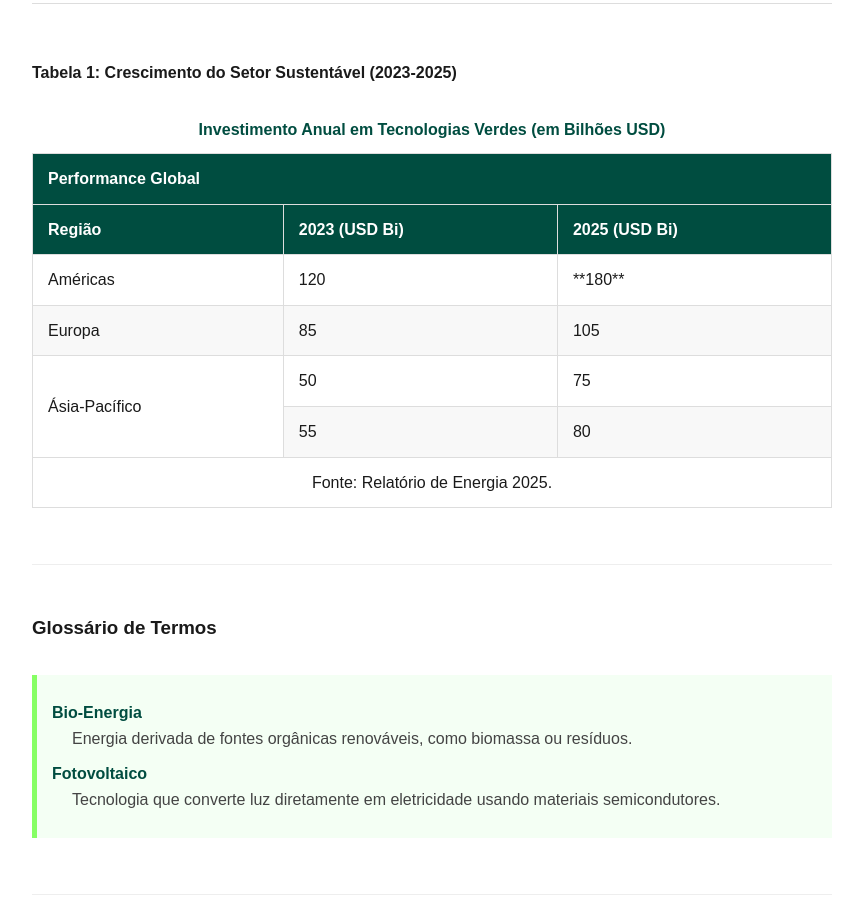
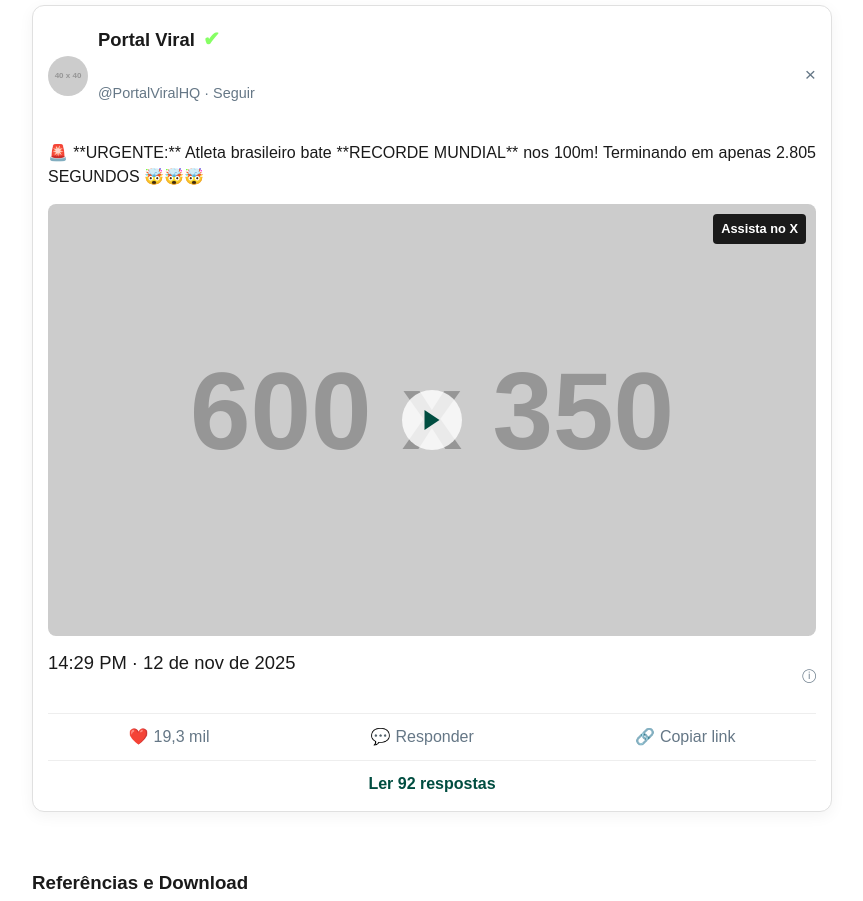
Before and after one commit to Airam-D/Portal-de-Not-cias-Interativo, a plain HTML site: page noticia2.html in a window 1280 px wide. Shown: the part 1314-2215 px from the top of the page, without its empty margins (208-1071 px from the left). Drawn offline with Linux system fonts and the light colour scheme; placeholder pictures from the web are drawn by us.

Commit message:
finalizando a noticia 2

```diff
--- a/css/style.css
+++ b/css/style.css
@@ -502,3 +502,165 @@ main article dd {
   background-color: var(--verde-escuro);
   color: var(--branco-fundo);
 }
+
+.social-card {
+  border: 1px solid #e0e0e0;
+  border-radius: 12px;
+  padding: 15px;
+  margin-bottom: 2rem;
+  background-color: var(--branco-fundo);
+  box-shadow: 0 4px 15px rgba(0, 0, 0, 0.05);
+}
+
+/* 10.1. Cabeçalho (Avatar e Info) */
+.card-header {
+  display: flex;
+  align-items: center;
+  margin-bottom: 10px;
+  position: relative;
+}
+
+.profile-pic {
+  width: 40px;
+  height: 40px;
+  border-radius: 50%;
+  margin-right: 10px;
+}
+
+.user-info {
+  line-height: 1.2;
+}
+
+.username {
+  font-weight: bold;
+  color: var(--preto-texto);
+}
+
+.verified {
+  color: var(--verde-claro);
+  font-size: 1.1em;
+  margin-left: 3px;
+}
+
+.handle {
+  color: #657786;
+  font-size: 0.9em;
+}
+
+.close-icon {
+  position: absolute;
+  right: 0;
+  font-size: 1.2rem;
+  color: #657786;
+  cursor: pointer;
+}
+
+/* 10.2. Texto do Post */
+.post-text {
+  font-size: 1rem;
+  margin-bottom: 15px;
+  line-height: 1.5;
+}
+
+.post-text strong {
+  color: var(--verde-escuro);
+}
+
+/* 10.3. Vídeo Placeholder */
+.video-container {
+  position: relative;
+  width: 100%;
+  /* Mantém a proporção de 16:9 (ou 9/16 de 100% para altura) */
+  padding-top: 56.25%;
+  margin-bottom: 10px;
+  border-radius: 8px;
+  overflow: hidden;
+  cursor: pointer;
+}
+
+.video-thumbnail {
+  position: absolute;
+  top: 0;
+  left: 0;
+  width: 100%;
+  height: 100%;
+  object-fit: cover;
+}
+
+.play-button-overlay {
+  position: absolute;
+  top: 50%;
+  left: 50%;
+  transform: translate(-50%, -50%);
+  width: 60px;
+  height: 60px;
+  background-color: rgba(255, 255, 255, 0.8);
+  border-radius: 50%;
+  display: flex;
+  justify-content: center;
+  align-items: center;
+  z-index: 10;
+}
+
+.play-icon {
+  fill: var(--verde-escuro);
+  width: 30px;
+  height: 30px;
+}
+
+.watch-tag {
+  position: absolute;
+  top: 10px;
+  right: 10px;
+  background-color: var(--preto-texto);
+  color: var(--branco-fundo);
+  padding: 5px 8px;
+  border-radius: 4px;
+  font-size: 0.8em;
+  font-weight: bold;
+}
+
+/* 10.4. Metadados e Ações */
+.post-meta {
+  display: flex;
+  justify-content: space-between;
+  align-items: center;
+  color: #657786;
+  font-size: 0.85em;
+  padding-bottom: 10px;
+}
+
+.post-actions {
+  display: flex;
+  justify-content: space-around;
+  padding: 10px 0;
+  border-top: 1px solid #eee;
+  border-bottom: 1px solid #eee;
+}
+
+.action-item {
+  display: flex;
+  align-items: center;
+  color: #657786;
+  cursor: pointer;
+  transition: color 0.3s;
+}
+
+.action-item:hover {
+  color: var(--verde-claro);
+}
+
+.action-item .icon {
+  margin-right: 5px;
+}
+
+/* 10.5. Rodapé (Respostas) */
+.post-footer {
+  text-align: center;
+  padding-top: 10px;
+}
+
+.post-footer a {
+  color: var(--verde-escuro);
+  font-weight: bold;
+}
--- a/noticia2.html
+++ b/noticia2.html
@@ -20,7 +20,6 @@
       <nav>
         <ul>
           <li><a href="index.html">Início</a></li>
-          <li><a href="noticia.html">Notícias</a></li>
           <li><a href="contato.html">Contato</a></li>
         </ul>
       </nav>
@@ -28,16 +27,18 @@
 
     <main>
       <article>
-        <h1>O Crescimento Explosivo da Tecnologia Sustentável em 2025</h1>
+        <h1>Speed quebra recorde da NBA e "assusta" Kevin Durant.</h1>
 
         <h2>
-          Inovações em energia solar e materiais biodegradáveis lideram a
-          mudança global.
+          Influenciador fez teste para comparar sua aptidão atlética com a de
+          jovens que tentam entrar na liga de basquete, surpreendendo lenda do
+          esporte com sua velocidade.
         </h2>
 
         <p>
           <small
-            >Por: **Ana Silva** | Publicado em: 26 de Novembro de 2025</small
+            >Por: **Airam D' Avilla Costa** | Publicado em: 26 de Novembro de
+            2025</small
           >
         </p>
 
@@ -45,116 +46,100 @@
 
         <section id="introducao">
           <p>
-            O ano de 2025 está sendo um marco para a sustentabilidade. A demanda
-            por soluções que reduzam o impacto ambiental nunca foi tão forte.
-            Nossa pesquisa mostra que os investimentos subiram **mais de 40%**
-            no último trimestre, impulsionados pela conscientização pública.
+            O influenciador Speed surpreendeu ao fazer um teste físico no nível
+            dos jogadores da NBA, assustando até mesmo Kevin Durant, lenda do
+            basquete americano, hoje no Houston Rockets.
             <br />
             <br />
-            A principal revolução reside na aplicação de novos materiais e na
-            otimização de processos existentes.
+            Durante o teste, Speed alcançou uma velocidade máxima de
+            impressionantes **45 km/h**, superando a média dos atletas da liga,
+            que geralmente fica em torno de 32 km/h.
           </p>
-
-          <figure>
-            <img
-              src="img/painel_solar_bio.jpg"
-              alt="Imagem de painéis solares feitos de material biodegradável"
-              title="Painéis Solares de Terceira Geração"
-              width="800"
-              height="450"
-            />
-            <figcaption>Fonte: Laboratório de Bio-Energia Global.</figcaption>
-          </figure>
         </section>
 
         <section id="detalhes-tecnicos">
-          <h3>A Química por Trás dos Novos Painéis Fotovoltaicos</h3>
+          <h3>Detalhes Técnicos do Teste e Reação de Kevin Durant</h3>
 
           <p>
-            A nova geração de painéis utiliza compostos orgânicos na fórmula
-            $C_6H_{12}O_6$ para otimizar a conversão. A eficiência dos painéis
-            atingiu a marca de $32^{\circ}$ C (32 graus Celsius), um recorde.
-            Isso significa que, a cada $1m^2$ de superfície, a produção de
-            energia é <sup>3</sup> vezes maior que a tecnologia anterior. Este
-            avanço é de fundamental importância (<sup>1</sup>) para o futuro
-            energético.
+            Famoso no Youtube com o canal IShowSpeed, ele se propôs a fazer a
+            avaliação de jovens que querem virar profissionais, se colocando a
+            prova em uma série de situações. Uma delas foi dar um sprint: correr
+            em velocidade máxima em 3/4 da quadra (cerca de 22 metros).
           </p>
 
           <p>
-            O desenvolvimento dessa tecnologia exigiu um esforço global e a
-            colaboração de diversos centros de pesquisa. É **fundamental**
-            entender a complexidade (<em>e os riscos</em>) envolvida na
-            transição energética.
+            Speed mostrou que fez o trecho em 2,80 segundos, enquanto o recorde
+            atual é de 2,87, de Devin Carter. Se a marca for comprovada
+            oficialmente, poderia entrar para instituições como o Guinness Book.
+            A ideia do vídeo postado nesta quarta (12) era comparar o
+            influenciador, de 20 anos, a outros jovens que desejam entrar na
+            liga americana de basquete. E não foi só em sprint que Speed mostrou
+            aptidão atlética. Ele terminou o circuito com obstáculos proposto
+            por Durant em 10,41 segundos, sendo que o recorde da NBA é 9,65. "É
+            uma aberração atlética, no contexto certo pode chegar no seu
+            potencial máximo", elogiou o jogador da NBA.
           </p>
         </section>
 
         <hr />
 
-        <section id="dados-estatisticos">
-          <h4>Tabela 1: Crescimento do Setor Sustentável (2023-2025)</h4>
+        <div class="social-card">
+          <div class="card-header">
+            <img
+              src="https://placehold.co/40x40/004D40/FFFFFF?text=P"
+              alt="Avatar do Usuário"
+              class="profile-pic"
+            />
+            <div class="user-info">
+              <p class="username">
+                Portal Viral <span class="verified">✔</span>
+              </p>
+              <p class="handle">@PortalViralHQ · Seguir</p>
+            </div>
+            <span class="close-icon">&times;</span>
+          </div>
 
-          <table>
-            <caption>
-              Investimento Anual em Tecnologias Verdes (em Bilhões USD)
-            </caption>
+          <p class="post-text">
+            🚨 **URGENTE:** Atleta brasileiro bate **RECORDE MUNDIAL** nos 100m!
+            Terminando em apenas 2.805 SEGUNDOS 🤯🤯🤯
+          </p>
 
-            <thead>
-              <tr>
-                <th colspan="3">Performance Global</th>
-              </tr>
-              <tr>
-                <th>Região</th>
-                <th>2023 (USD Bi)</th>
-                <th>2025 (USD Bi)</th>
-              </tr>
-            </thead>
-            <tbody>
-              <tr>
-                <td>Américas</td>
-                <td>120</td>
-                <td>**180**</td>
-              </tr>
-              <tr>
-                <td>Europa</td>
-                <td>85</td>
-                <td>105</td>
-              </tr>
-              <tr>
-                <td rowspan="2">Ásia-Pacífico</td>
-                <td>50</td>
-                <td>75</td>
-              </tr>
-              <tr>
-                <td>55</td>
-                <td>80</td>
-              </tr>
-            </tbody>
-            <tfoot>
-              <tr>
-                <td colspan="3" style="text-align: center">
-                  Fonte: Relatório de Energia 2025.
-                </td>
-              </tr>
-            </tfoot>
-          </table>
-        </section>
+          <div class="video-container">
+            <!-- Placeholder de Imagem com Botão de Play Simulado -->
+            <img
+              src="https://placehold.co/600x350/1A1A1A/FFFFFF?text=VÍDEO+EXCLUSIVO"
+              alt="Vídeo de atleta batendo recorde"
+              class="video-thumbnail"
+            />
+            <div class="play-button-overlay">
+              <svg viewBox="0 0 24 24" class="play-icon">
+                <path d="M6 4l12 8-12 8z" />
+              </svg>
+            </div>
+            <span class="watch-tag">Assista no X</span>
+          </div>
 
-        <section id="glossario">
-          <h3>Glossário de Termos</h3>
-          <dl>
-            <dt>Bio-Energia</dt>
-            <dd>
-              Energia derivada de fontes orgânicas renováveis, como biomassa ou
-              resíduos.
-            </dd>
+          <div class="post-meta">
+            <p class="timestamp">14:29 PM · 12 de nov de 2025</p>
+            <span class="info-icon">ⓘ</span>
+          </div>
 
-            <dt>Fotovoltaico</dt>
-            <dd>
-              Tecnologia que converte luz diretamente em eletricidade usando
-              materiais semicondutores.
-            </dd>
-          </dl>
-        </section>
+          <div class="post-actions">
+            <span class="action-item"
+              ><span class="icon">❤️</span> 19,3 mil</span
+            >
+            <span class="action-item"
+              ><span class="icon">💬</span> Responder</span
+            >
+            <span class="action-item"
+              ><span class="icon">🔗</span> Copiar link</span
+            >
+          </div>
+
+          <div class="post-footer">
+            <a href="#">Ler 92 respostas</a>
+          </div>
+        </div>
 
         <section id="referencias">
           <h3>Referências e Download</h3>
@@ -162,7 +147,7 @@
           <p>
             Você pode conferir a pesquisa completa sobre a **Revolução Solar**
             no site oficial:
-            <a href="https://www.solartech.org/pesquisa2025" target="_blank"
+            <a href="https://www.cnnbrasil.com.br/esportes/basquete/speed-quebra-recorde-da-nba-e-assusta-kevin-durant/" target="_blank"
               >SolarTech Global</a
             >.
           </p>
```
Also changed, not shown: contato.html (+0 -1 lines), index.html (+0 -1 lines), noticia1.html (+0 -1 lines), noticia3.html (+0 -1 lines), noticia4.html (+0 -1 lines), noticia5.html (+0 -1 lines), noticia6.html (+0 -1 lines), noticia7.html (+0 -1 lines).
